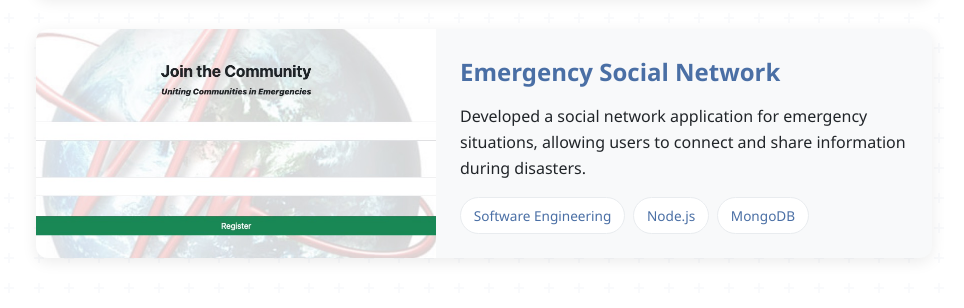
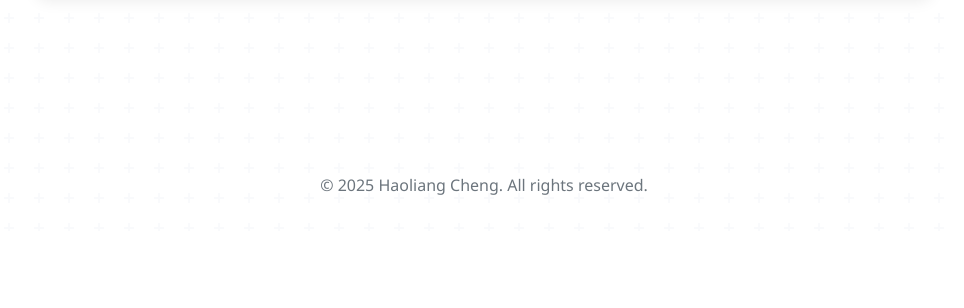
Before and after one commit to HaoliangCheng/haoliangcheng.github.io, a plain HTML site: page index.html in a window 1280 px wide. Shown: the part 2207-2515 px from the top of the page, without its empty margins (316-1280 px from the left). After the commit the page ends 2438 px from the top, so only its background shows below. Drawn offline with Linux system fonts and the light colour scheme.

Commit message:
delete esn project

```diff
--- a/index.html
+++ b/index.html
@@ -671,19 +671,7 @@
                     </div>
                 </div>
 
-                    <!-- Project 4 -->
-                <div class="project-card">
-                        <img src="./images/esn.png" alt="Emergency Social Network Project" class="project-image">
-                    <div class="project-info">
-                        <h3>Emergency Social Network</h3>
-                        <p>Developed a social network application for emergency situations, allowing users to connect and share information during disasters.</p>
-                        <div class="project-tags">
-                            <span class="project-tag">Software Engineering</span>
-                            <span class="project-tag">Node.js</span>
-                            <span class="project-tag">MongoDB</span>
-                        </div>
-                    </div>
-                </div>
+
             </div>
         </section>
         </div>
```
